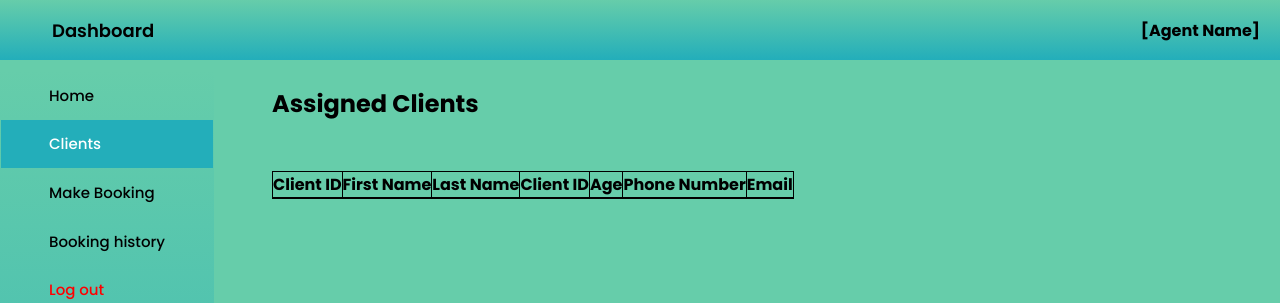
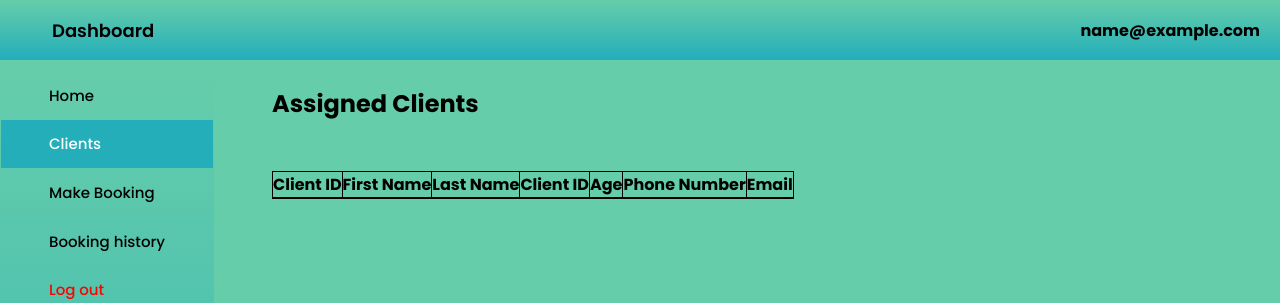
Before and after one commit to tkxwaweru/Travel-Agency-System, a PHP site: page /clients.php in a window 1280 px wide. Shown: the top 303 px of the page. Run offline with PHP 8.4, Linux system fonts and the light colour scheme; the visitor is signed in with stand-in values (Sample User, id 1); lists and menus that the app fills with data are empty.

Commit message:
Update clients.php

```diff
--- a/Agent-Interfaces/clients.php
+++ b/Agent-Interfaces/clients.php
@@ -16,7 +16,7 @@
     </div>
     <div class="header-icons">
       <div class="account">
-        <h4><h4>[Agent Name]</h4></h4>
+        <h4><h4><?php  include("../Processes/agent-login-process.php"); ?><?php  echo $_SESSION['agent_email']; ?></h4></h4>
       </div>
     </div>
   </header>
```
